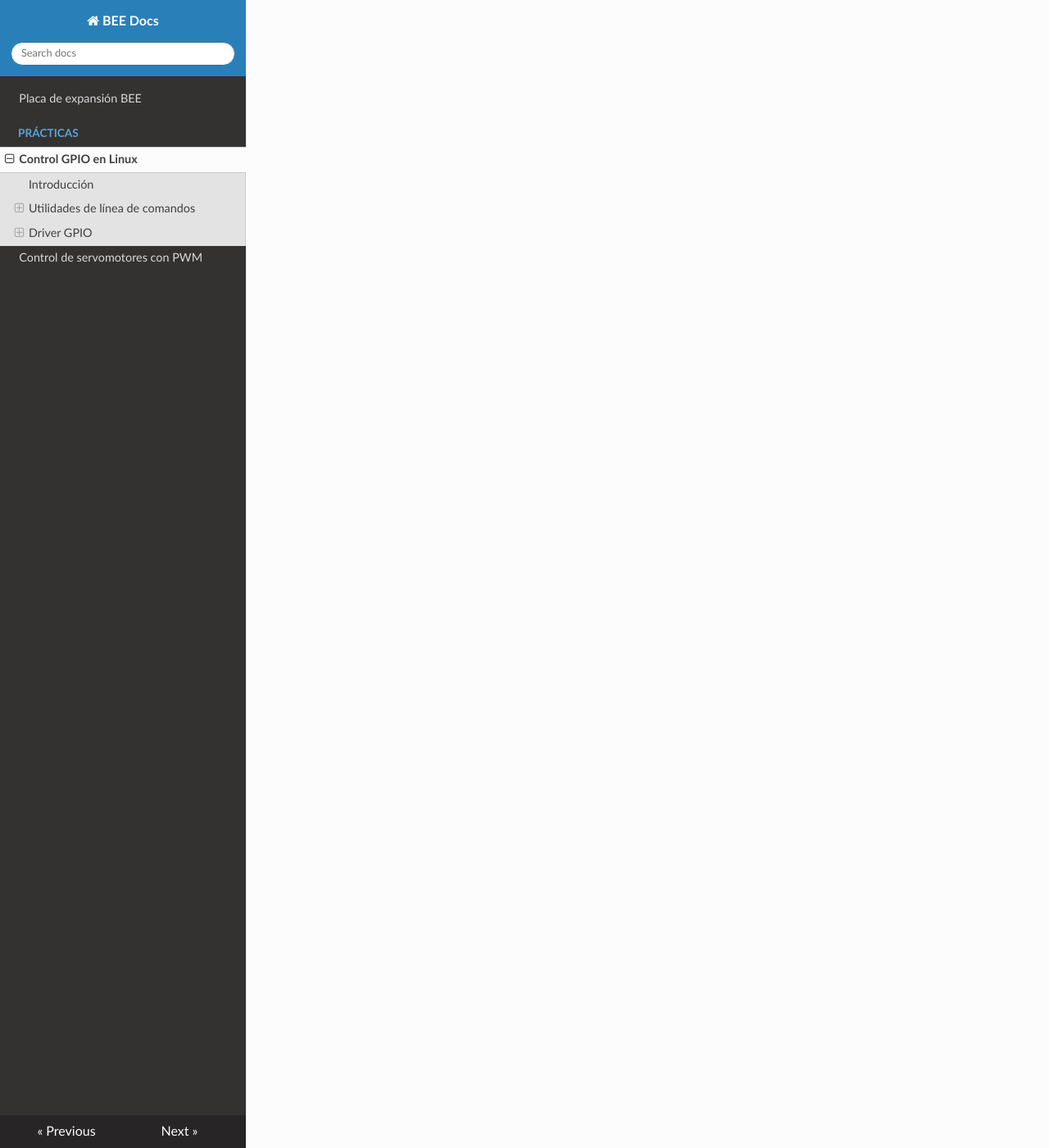
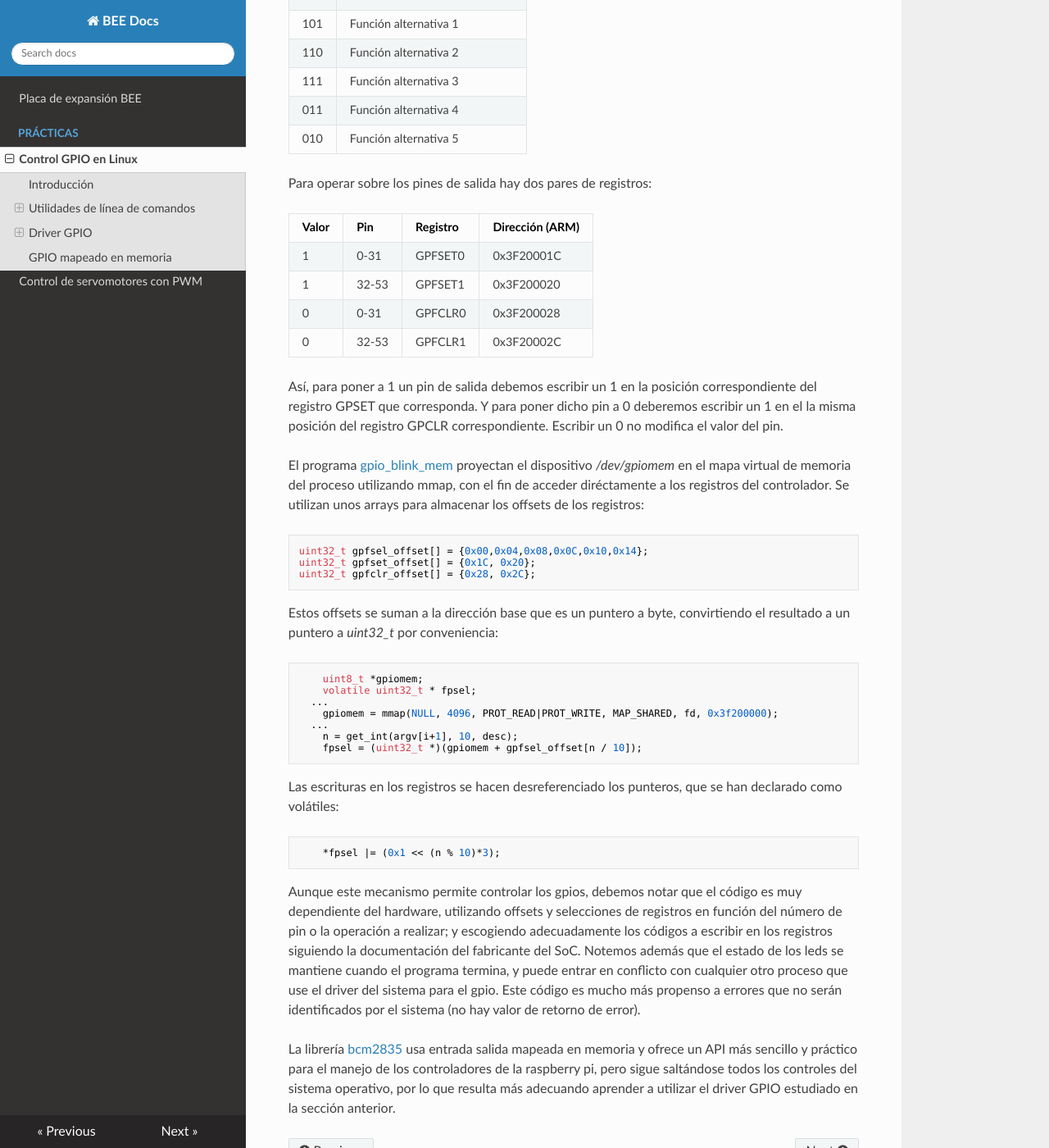
Before and after one commit to tenllado/bee_docs, an MkDocs documentation site: the page built from docs/gpio_linux/index.md, in a window 1280 px wide and 1400 px high, scrolled down 9106 px. Shown: the whole window at 82% size. Built offline with MkDocs 1.6.1, drawn with Linux system fonts in a browser that asks for light colours; nearby versions of some CDN libraries; some of the changed text lies outside the part shown.

Commit message:
wip gpio driver

````diff
--- a/docs/gpio_linux/index.md
+++ b/docs/gpio_linux/index.md
@@ -423,3 +423,114 @@ El dispositivo de caracteres GPIO soporta algunas operaciones ioctl adicionales:
 - `GPIO_V2_LINE_SET_CONFIG_IOCTL`, cambiar la configuración de una línea:
     - Se pasa un argumento `struct gpio_v2_line_config`
     - No es necesario liberar la línea antes
+
+
+## GPIO mapeado en memoria
+
+Linux incorpora el dispositivo /dev/mem que permite acceder a la memoria física
+del computador. El offset en este fichero es interpretado como una dirección
+física y el driver controla los rangos accesibles (configurable con la opción de
+compilación del kernel *CONFIG_STRICT_DEVMEM*) en función de la arquitectura del
+computador. Sólo root tiene acceso a este dispositvo, ya que usarlo implica
+saltarse prácticamente todos los mecanismos de control y las abstracciones del
+sistema operativo.
+
+Raspbian incorpora también el dispositivo /dev/gpiomem, que es un dispositivo
+que permite el acceso al rango de direcciones físicas controlado por el GPIO.
+Todos los usuarios que pertenezcan al grupo gpio tienen acceso a este fichero,
+además de root. Este fichero permite acceder *en crudo* a los registros del gpio
+puenteando al driver gpio. Aunque no se recomienda su uso (mejor utilizar el
+driver gpio), puede ser útil usarlo para estudiar el funcionamiento del
+controlador gpio.
+
+Como ejemplo vamos a ver cómo podemos implementar el ejemplo gpio_blink
+utilizando este dispositivo. Para ello primero debemos revisar la documentación
+de Broadcom para ver cómo funciona el controlador GPIO. Resumimos aquí los
+aspectos más destacados.
+
+En el controlador GPIO la función de cada pin se configura en los registros de
+selección *GPFSELn*:
+
+| Registro | **Dir. Física** | **Pines GPI**   |
+| -------- | --------------- | --------------- |
+| GPFSEL0  | 0x3F200000      | GPIO0 - GPIO9   |
+| GPFSEL1  | 0x3F200004      | GPIO10 - GPIO19 |
+| GPFSEL2  | 0x3F200008      | GPIO20 - GPIO29 |
+| GPFSEL3  | 0x3F20000C      | GPIO30 - GPIO39 |
+| GPFSEL4  | 0x3F200010      | GPIO40 - GPIO49 |
+| GPFSEL5  | 0x3F200014      | GPIO50 - GPIO53 |
+
+Se utilizan tres bits por pin, con la codificación indicada en la siguiente
+tabla:
+
+|     | **Función (según doc. Broadcom**) |
+| --- | --------------------------------- |
+| 000 | Entrada                           |
+| 001 | Salida                            |
+| 100 | Función alternativa 0             |
+| 101 | Función alternativa 1             |
+| 110 | Función alternativa 2             |
+| 111 | Función alternativa 3             |
+| 011 | Función alternativa 4             |
+| 010 | Función alternativa 5             |
+
+Para operar sobre los pines de salida hay dos pares de registros:
+
+| Valor | Pin   | Registro | Dirección (ARM) |
+| ----- | ----- | -------- | --------------- |
+| 1     | 0-31  | GPFSET0  | 0x3F20001C      |
+| 1     | 32-53 | GPFSET1  | 0x3F200020      |
+| 0     | 0-31  | GPFCLR0  | 0x3F200028      |
+| 0     | 32-53 | GPFCLR1  | 0x3F20002C      |
+
+Así, para poner a 1 un pin de salida debemos escribir un 1 en la posición
+correspondiente del registro GPSET que corresponda. Y para poner dicho pin a 0
+deberemos escribir un 1 en el la misma posición del registro GPCLR
+correspondiente. Escribir un 0 no modifica el valor del pin.
+
+El programa [gpio_blink_mem](src/gpio_blink_mem.c) proyectan el dispositivo
+*/dev/gpiomem* en el mapa virtual de memoria del proceso utilizando mmap, con el
+fin de acceder diréctamente a los registros del controlador. Se utilizan unos
+arrays para almacenar los offsets de los registros:
+
+```c
+uint32_t gpfsel_offset[] = {0x00,0x04,0x08,0x0C,0x10,0x14};
+uint32_t gpfset_offset[] = {0x1C, 0x20};
+uint32_t gpfclr_offset[] = {0x28, 0x2C};
+```
+
+Estos offsets se suman a la dirección base que es un puntero a byte,
+convirtiendo el resultado a un puntero a *uint32_t* por conveniencia:
+
+```c
+	uint8_t *gpiomem;
+	volatile uint32_t * fpsel;
+  ...
+	gpiomem = mmap(NULL, 4096, PROT_READ|PROT_WRITE, MAP_SHARED, fd, 0x3f200000);
+  ...
+	n = get_int(argv[i+1], 10, desc);
+	fpsel = (uint32_t *)(gpiomem + gpfsel_offset[n / 10]);
+```
+
+Las escrituras en los registros se hacen desreferenciado los punteros, que se
+han declarado como volátiles:
+
+```c
+	*fpsel |= (0x1 << (n % 10)*3);
+```
+
+Aunque este mecanismo permite controlar los gpios, debemos notar que el código
+es muy dependiente del hardware, utilizando offsets y selecciones de registros
+en función del número de pin o la operación a realizar; y escogiendo
+adecuadamente los códigos a escribir en los registros siguiendo la documentación
+del fabricante del SoC. Notemos además que el estado de los leds se mantiene
+cuando el programa termina, y puede entrar en conflicto con cualquier otro
+proceso que use el driver del sistema para el gpio. Este código es mucho más
+propenso a errores que no serán identificados por el sistema (no hay valor de
+retorno de error).
+
+La librería [bcm2835](https://www.airspayce.com/mikem/bcm2835/) usa entrada
+salida mapeada en memoria y ofrece un API más sencillo y práctico para el manejo
+de los controladores de la raspberry pi, pero sigue saltándose todos los
+controles del sistema operativo, por lo que resulta más adecuando aprender a
+utilizar el driver GPIO estudiado en la sección anterior.
````
Also changed, not shown: 2 other files.
